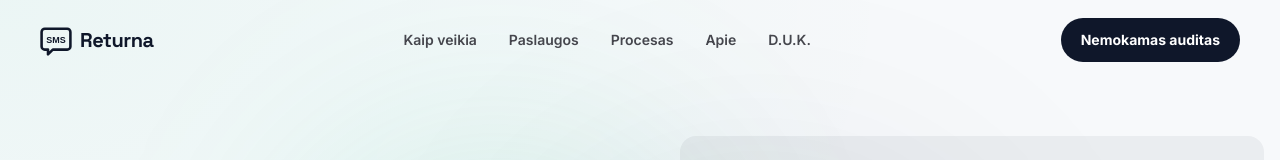
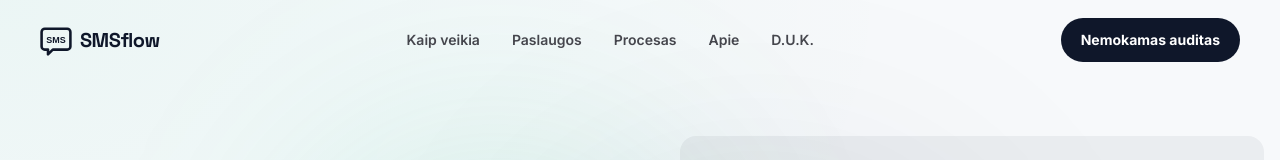
Before and after one commit to evseic/sms-retention-system, a Next.js app: page / in a window 1280 px wide. Shown: the top 160 px of the page. Built offline with nearby package versions, Linux system fonts and the light colour scheme.

Commit message:
Upload src/app/page.tsx via deployment automation

```diff
--- a/src/app/page.tsx
+++ b/src/app/page.tsx
@@ -322,7 +322,7 @@ export default function Home() {
               </text>
             </svg>
             <span className="text-xl font-display font-bold text-deep-navy tracking-tight">
-              Returna
+              SMSflow
             </span>
           </div>
 
@@ -796,7 +796,7 @@ export default function Home() {
 
             <div className="relative z-10">
               <span className="inline-block border border-white/30 bg-white/10 text-[9px] uppercase tracking-wider font-bold rounded-full px-3 py-1 text-white mb-8">
-                RETURNA · PAKETAS
+                SMSFLOW · PAKETAS
               </span>
 
               <h3 className="font-display text-4xl lg:text-5xl font-bold text-white leading-tight mb-4">
@@ -882,7 +882,7 @@ export default function Home() {
                 </div>
               </a>
               <p className="text-center text-[10px] text-white/30 mt-4">
-                50+ Lietuvos verslų jau pasitiki Returna.lt
+                50+ Lietuvos verslų jau pasitiki smsflow.lt
               </p>
             </div>
 
@@ -1132,16 +1132,16 @@ export default function Home() {
                 </text>
               </svg>
               <span className="text-lg font-display font-bold text-deep-navy tracking-tight">
-                Returna
+                SMSflow
               </span>
             </div>
 
             <div className="flex flex-col items-center md:items-start gap-2 text-xs text-on-surface-variant font-medium">
-              <a href="mailto:info@returna.lt" className="hover:text-emerald-growth transition-colors flex items-center gap-1.5">
+              <a href="mailto:info@smsflow.lt" className="hover:text-emerald-growth transition-colors flex items-center gap-1.5">
                 <svg className="w-3.5 h-3.5 text-on-surface-variant/70" fill="none" stroke="currentColor" viewBox="0 0 24 24">
                   <path strokeLinecap="round" strokeLinejoin="round" strokeWidth={2} d="M3 8l7.89 5.26a2 2 0 002.22 0L21 8M5 19h14a2 2 0 002-2V7a2 2 0 00-2-2H5a2 2 0 00-2 2v10a2 2 0 002 2z" />
                 </svg>
-                info@returna.lt
+                info@smsflow.lt
               </a>
               <a href="tel:+37067911191" className="hover:text-emerald-growth transition-colors flex items-center gap-1.5">
                 <svg className="w-3.5 h-3.5 text-on-surface-variant/70" fill="none" stroke="currentColor" viewBox="0 0 24 24">
@@ -1153,7 +1153,7 @@ export default function Home() {
           </div>
 
           <div className="text-xs text-on-surface-variant opacity-60 md:self-end">
-            © 2026 Returna. Visos teisės saugomos.
+            © 2026 SMSflow. Visos teisės saugomos.
           </div>
         </div>
       </footer>
```
